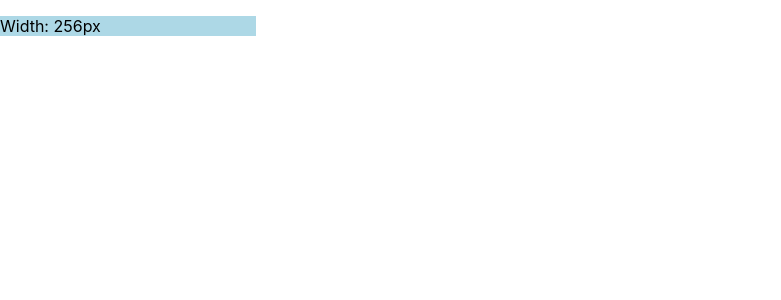
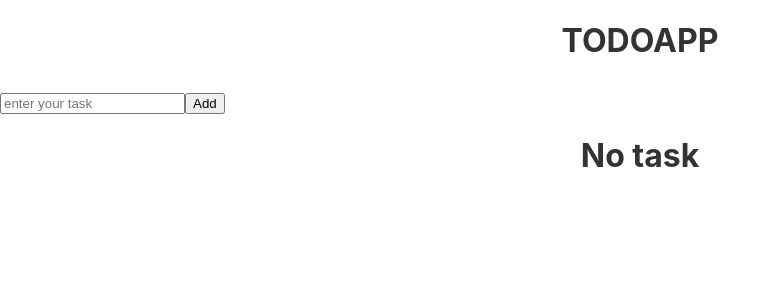
Before and after one commit to LAVIRASTOGI/ReactTutorial, a React (Create React App) app in the folder myapp/: page / in a window 1280 px wide. Shown: the top 300 px of the page, without its empty margins (0-781 px from the left). Built offline with nearby package versions, Linux system fonts and the light colour scheme.

Commit message:
todobasic

```diff
--- a/myapp/src/App.js
+++ b/myapp/src/App.js
@@ -11,6 +11,7 @@ import Statelifting from "./Statelifting";
 import Seconduseeffect from "./ReactHooks/Seconduseeffect";
 import FirstUseState from "./ReactHooks/FirstUseState";
 import ThirdUseLayoutEffect from "./ReactHooks/ThirdUseLayoutEffect";
+import TODOAPP from "./TODOAPP";
 
 export default function App() {
   let [age, setAge] = useState(30);
@@ -40,6 +41,7 @@ export default function App() {
 
   return (
     <div>
+      <TODOAPP />
       {/* Props */}
       {/* <AgeComponent age={age} obj={obj} clickHandler={clickHandler} />
       <h1>{age}</h1> */}
@@ -77,7 +79,7 @@ export default function App() {
       {/* <Seconduseeffect /> */}
 
       {/* uselayouteffect */}
-      <ThirdUseLayoutEffect />
+      {/* <ThirdUseLayoutEffect /> */}
     </div>
   );
 }
--- /dev/null
+++ b/myapp/src/TODOAPP.jsx
@@ -0,0 +1,93 @@
+import { useState } from "react";
+import React from "react";
+
+function TODOAPP() {
+  const [task, setTask] = useState("");
+  const [list, setList] = useState([]);
+
+  const changeHandler = (event) => {
+    setTask(event.target.value);
+  };
+
+  const clickHandler = () => {
+    setList([
+      ...list,
+      { id: Math.random(), task: task, update: false, updatedTask: "" },
+    ]);
+    setTask("");
+  };
+  const deleteHandler = (id) => {
+    const updatedList = list.filter((ele) => ele.id !== id);
+    setList(updatedList);
+  };
+  const updateHandler = (id) => {
+    const updatedList = list.map((ele) => {
+      if (ele.id === id) {
+        return {
+          ...ele,
+          task: ele.updatedTask,
+          update: false,
+          updatedTask: "",
+        };
+      }
+      return ele;
+    });
+    setList(updatedList);
+  };
+  const updateValueHandler = (ele) => {
+    setList(
+      list.map((item) => {
+        if (item.id === ele.id) {
+          return { ...item, update: true, updatedTask: ele.task };
+        }
+        return item;
+      })
+    );
+  };
+  const updateTaskHandler = (value, ele) => {
+    setList(
+      list.map((item) => {
+        if (item.id === ele.id) {
+          return { ...item, updatedTask: value };
+        }
+        return item;
+      })
+    );
+  };
+  return (
+    <>
+      <h1>TODOAPP</h1>
+      <input
+        type="text"
+        placeholder="enter your task"
+        value={task}
+        onChange={changeHandler}
+      />
+      <button onClick={clickHandler}>Add</button>
+      {list?.length ? (
+        list.map((ele) => (
+          <div key={ele.id}>
+            {ele?.update ? (
+              <>
+                <input
+                  type="text"
+                  placeholder="enter your task"
+                  value={ele?.updatedTask}
+                  onChange={(e) => updateTaskHandler(e.target.value, ele)}
+                />
+              </>
+            ) : (
+              <span onClick={() => updateValueHandler(ele)}>{ele?.task}</span>
+            )}
+            <button onClick={() => deleteHandler(ele?.id)}>Delete</button>
+            <button onClick={() => updateHandler(ele?.id)}>Update</button>
+          </div>
+        ))
+      ) : (
+        <h1>No task</h1>
+      )}
+    </>
+  );
+}
+
+export default TODOAPP;
```
